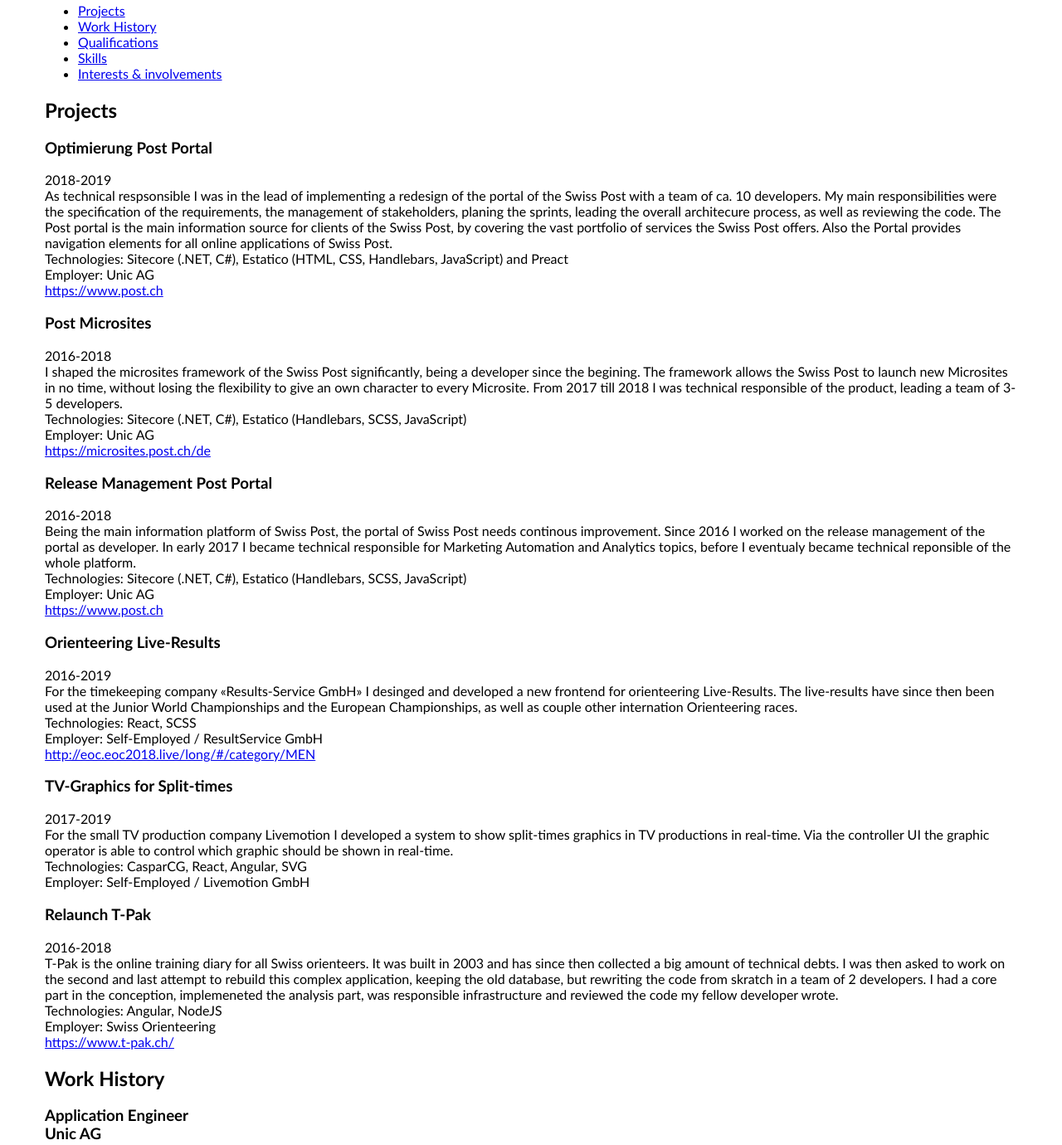
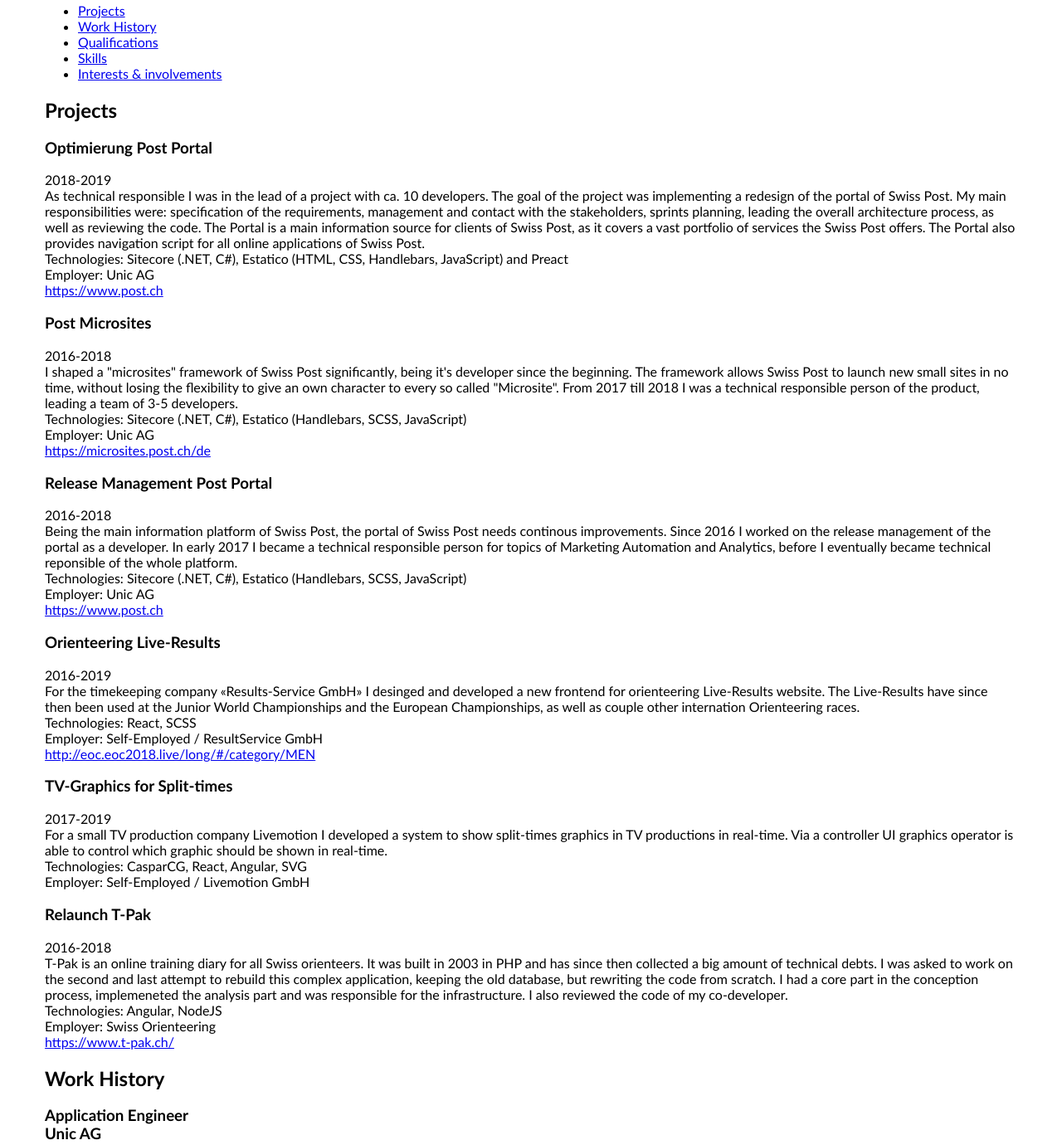
Before and after one commit to yannisgu/cv, a Gatsby site: page / in a window 1280 px wide. Shown: the part 133-1513 px from the top of the page at 83% size. Built offline with nearby package versions, Linux system fonts and the light colour scheme; Gatsby itself is replaced by a stand-in of ours.

Commit message:
grammar nazied projects

```diff
--- a/src/sections/projects.js
+++ b/src/sections/projects.js
@@ -11,14 +11,14 @@
         technologies="Sitecore (.NET, C#), Estatico (HTML, CSS, Handlebars, JavaScript) and Preact"
         employer="Unic AG"
       >
-        As technical respsonsible I was in the lead of implementing a redesign
-        of the portal of the Swiss Post with a team of ca. 10 developers. My
-        main responsibilities were the specification of the requirements, the
-        management of stakeholders, planing the sprints, leading the overall
-        architecure process, as well as reviewing the code. The Post portal is
-        the main information source for clients of the Swiss Post, by covering
-        the vast portfolio of services the Swiss Post offers. Also the Portal
-        provides navigation elements for all online applications of Swiss Post.
+        As technical responsible I was in the lead of a project with ca. 10 developers. The goal of the project was implementing a redesign
+        of the portal of Swiss Post. My
+        main responsibilities were: specification of the requirements,
+        management and contact with the stakeholders, sprints planning, leading the overall
+        architecture process, as well as reviewing the code. The Portal is
+        a main information source for clients of Swiss Post, as it covers
+        a vast portfolio of services the Swiss Post offers. The Portal also
+        provides navigation script for all online applications of Swiss Post.
       </Project>
       <Project
         title="Post Microsites"
@@ -27,11 +27,11 @@
         technologies="Sitecore (.NET, C#), Estatico (Handlebars, SCSS, JavaScript)"
         employer="Unic AG"
       >
-        I shaped the microsites framework of the Swiss Post significantly, being
-        a developer since the begining. The framework allows the Swiss Post to
-        launch new Microsites in no time, without losing the flexibility to give
-        an own character to every Microsite. From 2017 till 2018 I was technical
-        responsible of the product, leading a team of 3-5 developers.
+        I shaped a "microsites" framework of Swiss Post significantly, being
+        it's developer since the beginning. The framework allows Swiss Post to
+        launch new small sites in no time, without losing the flexibility to give
+        an own character to every so called "Microsite". From 2017 till 2018 I was a technical
+        responsible person of the product, leading a team of 3-5 developers.
       </Project>
       <Project
         title="Release Management Post Portal"
@@ -41,10 +41,10 @@
         employer="Unic AG"
       >
         Being the main information platform of Swiss Post, the portal of Swiss
-        Post needs continous improvement. Since 2016 I worked on the release
-        management of the portal as developer. In early 2017 I became technical
-        responsible for Marketing Automation and Analytics topics, before I
-        eventualy became technical reponsible of the whole platform.
+        Post needs continous improvements. Since 2016 I worked on the release
+        management of the portal as a developer. In early 2017 I became a technical
+        responsible person for topics of Marketing Automation and Analytics, before I
+        eventually became technical reponsible of the whole platform.
       </Project>
       <Project
         title="Orienteering Live-Results"
@@ -54,7 +54,7 @@
         employer="Self-Employed / ResultService GmbH"
       >
         For the timekeeping company «Results-Service GmbH» I desinged and
-        developed a new frontend for orienteering Live-Results. The live-results
+        developed a new frontend for orienteering Live-Results website. The Live-Results
         have since then been used at the Junior World Championships and the
         European Championships, as well as couple other internation Orienteering
         races.
@@ -65,9 +65,9 @@
         technologies="CasparCG, React, Angular, SVG"
         employer="Self-Employed / Livemotion GmbH"
       >
-        For the small TV production company Livemotion I developed a system to
-        show split-times graphics in TV productions in real-time. Via the
-        controller UI the graphic operator is able to control which graphic
+        For a small TV production company Livemotion I developed a system to
+        show split-times graphics in TV productions in real-time. Via a
+        controller UI graphics operator is able to control which graphic
         should be shown in real-time.
       </Project>
       <Project
@@ -77,13 +77,13 @@
         employer="Swiss Orienteering"
         link="https://www.t-pak.ch/"
       >
-        T-Pak is the online training diary for all Swiss orienteers. It was
-        built in 2003 and has since then collected a big amount of technical
-        debts. I was then asked to work on the second and last attempt to
+        T-Pak is an online training diary for all Swiss orienteers. It was
+        built in 2003 in PHP and has since then collected a big amount of technical
+        debts. I was asked to work on the second and last attempt to
         rebuild this complex application, keeping the old database, but
-        rewriting the code from skratch in a team of 2 developers. I had a core
-        part in the conception, implemeneted the analysis part, was responsible
-        infrastructure and reviewed the code my fellow developer wrote.
+        rewriting the code from scratch. I had a core
+        part in the conception process, implemeneted the analysis part and was responsible for the
+        infrastructure. I also reviewed the code of my co-developer.
       </Project>
     </>
   )
```
